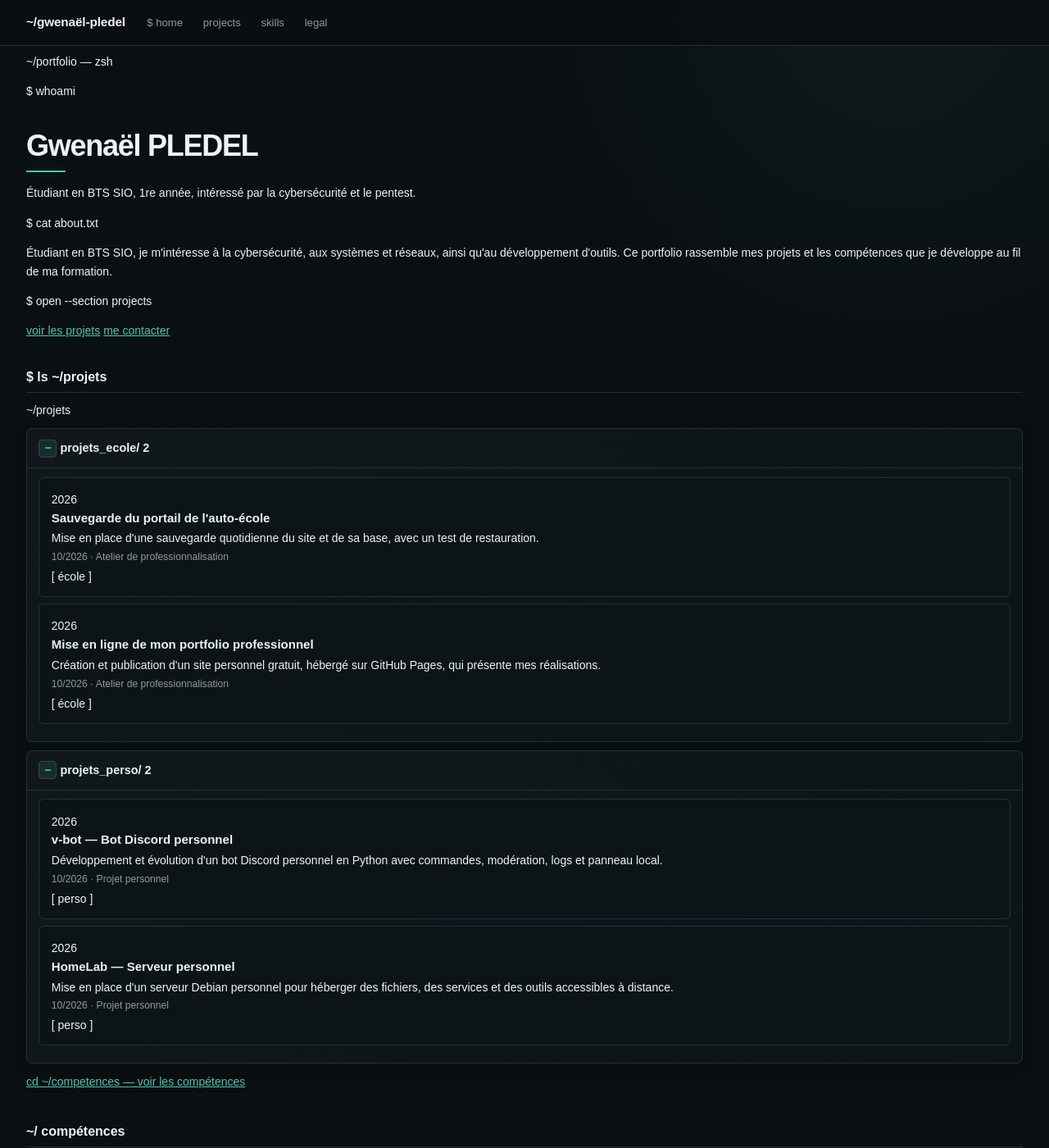
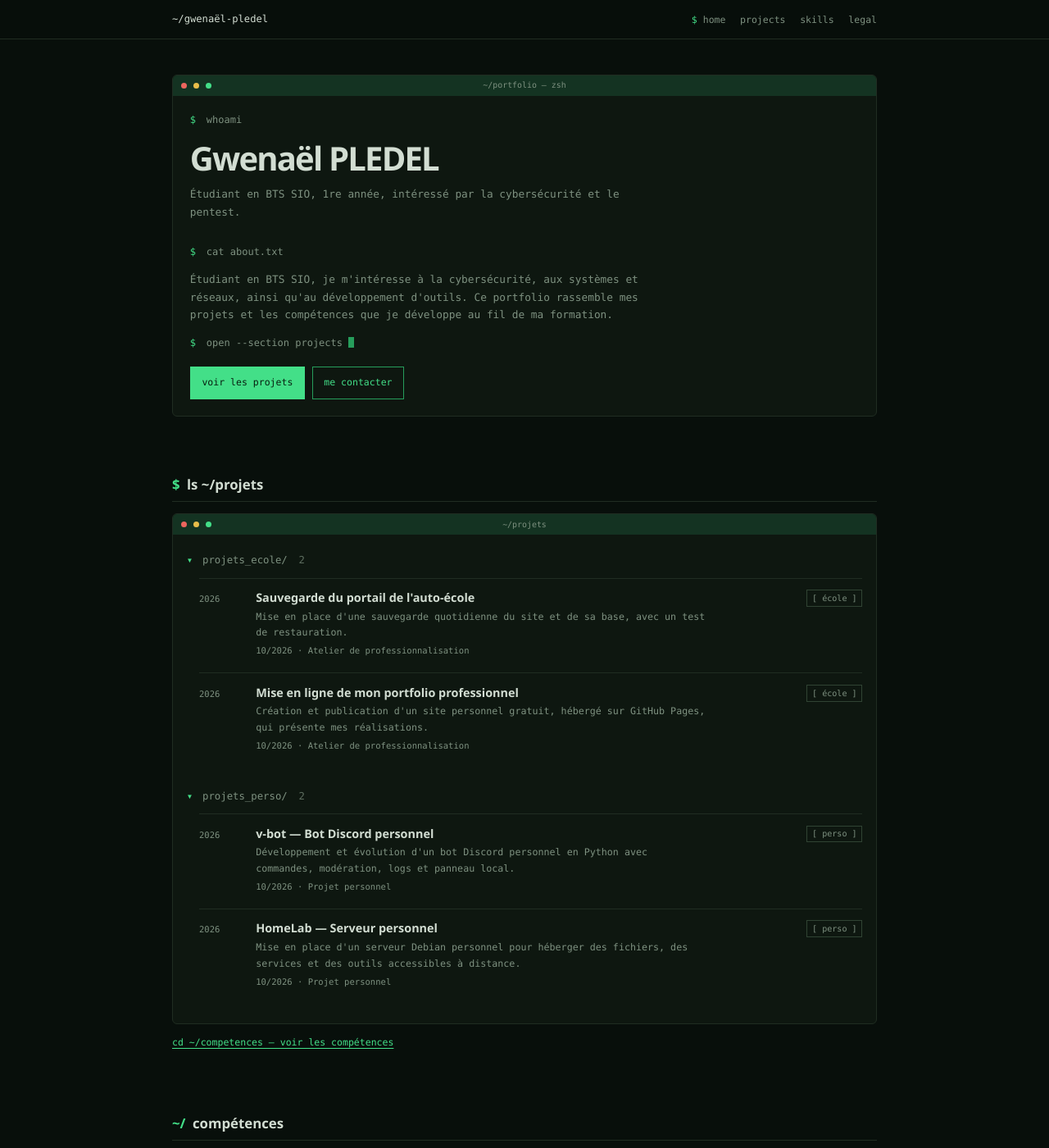
Before and after one commit to vzsca/Portfolio-Gwenael, a Jekyll site: the page built from index.html, in a window 1280 px wide and 1400 px high. Shown: the whole window at 82% size. Built offline with Jekyll 4.4.1, drawn with Linux system fonts in a browser that asks for light colours.

Commit message:
Apply terminal-inspired portfolio design

```diff
--- a/css/style.css
+++ b/css/style.css
@@ -1,430 +1,111 @@
 :root {
-  --text: #edf2f7;
-  --muted: #8d99a8;
-  --accent: #4fc4ad;
-  --accent-soft: rgba(101,214,192,.10);
-  --background: #0a0f12;
-  --surface: #10181b;
-  --surface-2: #162126;
-  --surface-3: #0d1417;
-  --border: #243238;
-  --border-light: #34474e;
-  --shadow: 0 12px 35px rgba(0,0,0,.18);
+  color-scheme: dark;
+  --bg: #080f0b;
+  --panel: #0e1710;
+  --panel-bar: #143322;
+  --text: #d2ddd2;
+  --muted: #7e9180;
+  --green: #43df88;
+  --green-dim: #269d5b;
+  --border: #202d22;
+  --border-strong: #304333;
+  --mono: Consolas, "Cascadia Code", "SFMono-Regular", Menlo, monospace;
+  --sans: "Segoe UI", system-ui, sans-serif;
 }
-
 * { box-sizing: border-box; }
-
-html {
-  scroll-behavior: smooth;
-  background: var(--background);
+html { scroll-behavior: smooth; background: var(--bg); scrollbar-color: var(--border-strong) var(--bg); }
+body { margin: 0; background: var(--bg); color: var(--text); font: 14px/1.7 var(--mono); -webkit-font-smoothing: antialiased; }
+header { min-height: 48px; padding: .55rem max(1.25rem, calc((100vw - 860px)/2)); display:flex; align-items:center; gap:2rem; border-bottom:1px solid var(--border); background:rgba(8,15,11,.96); position:sticky; top:0; z-index:10; }
+.site { margin:0; font-size:.76rem; white-space:nowrap; }
+.site a { color:var(--text); text-decoration:none; }
+.site a:hover { color:var(--green); }
+nav { margin-left:auto; }
+nav ul { list-style:none; display:flex; gap:1.1rem; padding:0; margin:0; }
+nav a { color:var(--muted); text-decoration:none; font-size:.72rem; }
+nav a:hover, nav a:focus-visible { color:var(--green); }
+.nav-prompt, .prompt, .command span:first-child { color:var(--green); }
+main { width:min(100% - 2.5rem, 860px); margin:0 auto; padding:2.5rem 0 1rem; }
+footer { border-top:1px solid var(--border); margin-top:5rem; padding:1.4rem max(1.25rem, calc((100vw - 860px)/2)) 1.8rem; display:flex; justify-content:space-between; gap:1rem; color:var(--muted); font-size:.68rem; }
+footer p { margin:0; }
+a { color:var(--green); text-underline-offset:3px; }
+a:hover { color:#8af5b5; }
+a:focus-visible, summary:focus-visible { outline:2px solid var(--green); outline-offset:3px; }
+h1, h2, h3 { font-family:var(--sans); line-height:1.35; }
+h1 { font-size:clamp(1.8rem, 4vw, 2.5rem); letter-spacing:-.045em; margin:.5rem 0 .4rem; color:var(--text); }
+h2 { font-size:1.05rem; margin:0 0 .85rem; padding-bottom:.5rem; border-bottom:1px solid var(--border); font-weight:600; }
+h3 { font-size:.9rem; margin:0 0 .25rem; }
+p { max-width:78ch; }
+.hero { margin:.2rem 0 4.5rem; }
+.terminal-window { background:var(--panel); border:1px solid var(--border); border-radius:6px; overflow:hidden; }
+.terminal-bar { height:25px; background:var(--panel-bar); display:flex; align-items:center; gap:8px; padding:0 10px; position:relative; }
+.terminal-bar > span:not(.terminal-path) { display:block; width:7px; height:7px; border-radius:50%; background:#ed655e; }
+.terminal-bar > span:nth-child(2) { background:#e8bd4a; }
+.terminal-bar > span:nth-child(3) { background:#43df88; }
+.terminal-path { position:absolute; left:50%; transform:translateX(-50%); color:var(--muted); font-size:.62rem; white-space:nowrap; }
+.terminal-body { padding:1.15rem 1.3rem 1.3rem; }
+.command { color:var(--muted); font-size:.75rem; margin:0 0 .6rem; }
+.command span:first-child { margin-right:.35rem; }
+.hero-description { color:var(--muted); font-size:.82rem; max-width:68ch; margin:.4rem 0 1.7rem; }
+.hero .terminal-body > p:not(.command) { font-size:.8rem; color:var(--muted); }
+.cursor { display:inline-block; width:7px; height:13px; background:var(--green-dim); vertical-align:-2px; animation:blink 1.1s steps(2,start) infinite; }
+.hero-actions { display:flex; flex-wrap:wrap; gap:.55rem; margin-top:1.2rem; }
+.button { display:inline-flex; align-items:center; justify-content:center; padding:.55rem .85rem; border:1px solid var(--green-dim); color:var(--green); text-decoration:none; font-size:.72rem; transition:background .15s,color .15s; }
+.button:hover { background:rgba(67,223,136,.1); color:#a2ffc5; }
+.button-primary { background:var(--green); color:#082011; border-color:var(--green); }
+.button-primary:hover { background:#72f3a5; color:#082011; }
+.page-section { margin:0 0 4.8rem; scroll-margin-top:5rem; }
+.page-section h2 .prompt { margin-right:.25rem; }
+.project-window { margin-top:.9rem; }
+.project-groups { padding:.2rem .8rem .65rem; }
+.section-repliable { margin:.45rem 0; }
+.section-repliable > summary { list-style:none; cursor:pointer; color:var(--muted); padding:.65rem .25rem; font-size:.77rem; }
+.section-repliable > summary::-webkit-details-marker { display:none; }
+.section-repliable > summary::before { content:"▸"; color:var(--green); display:inline-block; width:1.2rem; }
+.section-repliable[open] > summary::before { content:"▾"; }
+.count { color:var(--muted); opacity:.7; margin-left:.4rem; }
+.section-contenu { padding:0 .25rem .45rem 1.2rem; }
+.carte { display:grid; grid-template-columns:58px minmax(0,1fr) auto; align-items:start; gap:.7rem; padding:.85rem 0; border-top:1px solid var(--border); }
+.project-date, .meta { color:var(--muted); font-size:.66rem; margin:.2rem 0; }
+.project-info h3 a { color:var(--text); text-decoration:none; }
+.project-info h3 a:hover { color:var(--green); }
+.project-info > p:not(.meta) { color:var(--muted); font-size:.73rem; margin:.2rem 0; }
+.project-kind { border:1px solid var(--border-strong); color:var(--muted); font-size:.63rem; padding:.05rem .35rem; white-space:nowrap; }
+.command-link { display:inline-block; margin-top:.8rem; font-size:.72rem; }
+.defile { overflow-x:auto; }
+table { width:100%; border-collapse:collapse; font-size:.72rem; }
+th, td { border:1px solid var(--border); padding:.65rem .7rem; text-align:left; vertical-align:middle; }
+th { color:var(--muted); font-weight:400; }
+thead th { background:rgba(255,255,255,.012); color:var(--muted); }
+td.case { min-width:2rem; text-align:center; }
+td.case a { color:var(--green); text-decoration:none; font-weight:bold; }
+.section-intro { color:var(--muted); font-size:.78rem; margin:.6rem 0 1rem; }
+.contact-window .terminal-body { padding:1.2rem; }
+.empty-state { color:var(--muted); font-size:.75rem; }
+.legal-intro { max-width:65ch; color:var(--muted); font-size:.85rem; }
+.legal-grid { display:grid; grid-template-columns:repeat(2,minmax(0,1fr)); gap:.8rem; margin-top:1.2rem; }
+.legal-card { background:var(--panel); border:1px solid var(--border); padding:1rem; }
+.legal-card h2 { margin:.15rem 0 .7rem; font-size:.95rem; }
+.legal-card p { color:var(--muted); font-size:.8rem; }
+.legal-card strong { color:var(--text); }
+.legal-label { color:var(--green); font-size:.7rem; }
+.legal-back { margin-top:1.5rem; font-size:.8rem; }
+code, pre, kbd, samp { font-family:var(--mono); }
+code { color:#a4edbd; background:#101c13; border:1px solid var(--border); padding:.1rem .3rem; }
+pre { overflow-x:auto; padding:1rem; background:#080f0b; border:1px solid var(--border); line-height:1.6; }
+img { display:block; max-width:100%; height:auto; border:1px solid var(--border); }
+hr { border:0; border-top:1px solid var(--border); }
+@keyframes blink { to { visibility:hidden; } }
+@media (prefers-reduced-motion:reduce) { html { scroll-behavior:auto; } *,*::before,*::after { animation:none!important; transition:none!important; } }
+@media (max-width:620px) {
+  header { padding:.65rem 1rem; flex-wrap:wrap; gap:.5rem; }
+  nav { width:100%; margin:0; }
+  nav ul { justify-content:space-between; gap:.6rem; }
+  main { width:calc(100% - 1.5rem); padding-top:1.3rem; }
+  .hero { margin-bottom:3.5rem; }
+  .terminal-body { padding:1rem; }
+  .carte { grid-template-columns:44px minmax(0,1fr); gap:.45rem; }
+  .project-kind { grid-column:2; justify-self:start; }
+  footer { margin-top:3rem; flex-direction:column; padding:1.2rem .75rem; }
+  .legal-grid { grid-template-columns:1fr; }
+  .project-groups { padding:.15rem .5rem .5rem; }
 }
-
-body {
-  margin: 0;
-  color: var(--text);
-  font: 14px/1.6 Arial, Helvetica, sans-serif;
-  background:
-    radial-gradient(circle at 85% 0%, rgba(101,214,192,.055), transparent 28rem),
-    var(--background);
-}
-
-header {
-  width: 100%;
-  margin: 0;
-  padding: .7rem 2rem;
-  display: flex;
-  align-items: center;
-  gap: 1rem;
-  border-bottom: 1px solid var(--border);
-  position: sticky;
-  top: 0;
-  z-index: 10;
-  background: rgba(10,15,18,.90);
-  backdrop-filter: blur(12px);
-}
-
-.site {
-  margin: 0;
-  font-weight: 700;
-  font-size: .96rem;
-  letter-spacing: -.01em;
-  white-space: nowrap;
-}
-
-.site a {
-  color: var(--text);
-  text-decoration: none;
-}
-
-.site a:hover { color: var(--accent); }
-
-nav { margin-left: 0; }
-
-nav ul {
-  list-style: none;
-  padding: 0;
-  margin: 0;
-  display: flex;
-  gap: .25rem;
-}
-
-nav a {
-  display: block;
-  padding: .36rem .65rem;
-  border-radius: 5px;
-  color: var(--muted);
-  text-decoration: none;
-  font-size: .82rem;
-  transition: color .15s ease, background .15s ease, transform .15s ease;
-}
-
-nav a:hover,
-nav a:focus {
-  color: var(--text);
-  background: var(--accent-soft);
-  transform: translateY(-1px);
-}
-
-nav a:focus-visible,
-a:focus-visible {
-  outline: 2px solid var(--accent);
-  outline-offset: 2px;
-}
-
-main, footer {
-  width: 100%;
-  margin: 0;
-  padding-left: 2rem;
-  padding-right: 2rem;
-}
-
-main {
-  padding-top: .5rem;
-  animation: pageIn .3s ease both;
-}
-
-h1, h2, h3 { line-height: 1.25; }
-
-h1 {
-  font-size: clamp(1.75rem, 3vw, 2.25rem);
-  letter-spacing: -.035em;
-  margin: 2rem 0 .4rem;
-}
-
-h1::after {
-  content: "";
-  display: block;
-  width: 3rem;
-  height: 2px;
-  margin-top: .55rem;
-  background: var(--accent);
-  box-shadow: 0 0 14px rgba(101,214,192,.28);
-}
-
-h2 {
-  font-size: 1rem;
-  font-weight: 700;
-  margin: 2rem 0 .65rem;
-  padding: .5rem 0;
-  border-bottom: 1px solid var(--border);
-  scroll-margin-top: 4.5rem;
-}
-
-h3 {
-  font-size: .94rem;
-  margin: 0 0 .25rem;
-}
-
-#projets > h2 { margin-top: 1.7rem; }
-
-.comp-liste {
-  color: var(--muted);
-  font-size: .82rem;
-  margin: 0 0 1rem;
-}
-
-.comp {
-  display: inline-block;
-  margin: .15rem .25rem .15rem 0;
-  padding: .2rem .45rem;
-  border: 1px solid var(--border);
-  border-radius: 4px;
-  color: var(--accent-strong, var(--accent));
-  background: var(--accent-soft);
-  font-size: .74rem;
-}
-
-a {
-  color: var(--accent);
-  transition: color .15s ease;
-}
-
-.sous-titre {
-  color: var(--muted);
-  font-size: .9rem;
-  margin: 0 0 1.5rem;
-}
-
-.meta {
-  color: var(--muted);
-  font-size: .76rem;
-}
-
-.legal-intro {
-  max-width: 52rem;
-  color: var(--muted);
-  margin: 0 0 1.5rem;
-  font-size: .9rem;
-}
-
-.legal-grid {
-  display: grid;
-  grid-template-columns: repeat(2, minmax(0, 1fr));
-  gap: .8rem;
-  margin-top: 1rem;
-}
-
-.legal-card {
-  position: relative;
-  background: linear-gradient(135deg, var(--surface), var(--surface-3));
-  border: 1px solid var(--border);
-  border-radius: 8px;
-  padding: 1rem 1.1rem 1.05rem;
-  box-shadow: 0 5px 18px rgba(0,0,0,.10);
-  transition: border-color .15s ease, transform .15s ease;
-}
-
-.legal-card:hover {
-  border-color: var(--border-light);
-  transform: translateY(-2px);
-}
-
-.legal-card h2 {
-  margin: .15rem 0 .7rem;
-  padding: 0 0 .55rem;
-  border-bottom: 1px solid var(--border);
-  font-size: 1rem;
-}
-
-.legal-card p {
-  margin: .45rem 0;
-  color: var(--muted);
-}
-
-.legal-card strong {
-  color: var(--text);
-}
-
-.legal-label {
-  display: inline-block;
-  color: var(--accent);
-  font: 700 .68rem/1 Arial, Helvetica, sans-serif;
-  letter-spacing: .08em;
-  margin-bottom: .2rem;
-}
-
-.legal-back {
-  margin-top: 1.5rem;
-  font-size: .82rem;
-}
-
-.section-repliable {
-  background: linear-gradient(135deg, var(--surface), var(--surface-3));
-  border: 1px solid var(--border);
-  border-radius: 7px;
-  margin: .65rem 0;
-  overflow: hidden;
-  box-shadow: 0 5px 18px rgba(0,0,0,.10);
-  transition: border-color .15s ease, box-shadow .15s ease;
-}
-
-.section-repliable:hover { border-color: var(--border-light); }
-
-.section-repliable > summary {
-  cursor: pointer;
-  list-style: none;
-  padding: .75rem .9rem;
-  font-weight: 700;
-  font-size: .9rem;
-  user-select: none;
-}
-
-.section-repliable > summary::-webkit-details-marker { display: none; }
-
-.section-repliable > summary::before {
-  content: "+";
-  display: inline-flex;
-  align-items: center;
-  justify-content: center;
-  width: 1.25rem;
-  height: 1.25rem;
-  margin-right: .25rem;
-  border: 1px solid var(--border-light);
-  border-radius: 4px;
-  color: var(--accent);
-  background: var(--accent-soft);
-}
-
-.section-repliable[open] > summary::before { content: "−"; }
-
-.section-contenu {
-  padding: .05rem .9rem .8rem;
-  border-top: 1px solid var(--border);
-}
-
-.section-contenu > :first-child { margin-top: .6rem; }
-
-.carte {
-  position: relative;
-  background: var(--surface-3);
-  border: 1px solid var(--border);
-  border-radius: 6px;
-  padding: .8rem .9rem;
-  margin: .5rem 0;
-  transition: border-color .15s ease, transform .15s ease, background .15s ease;
-}
-
-.carte:hover {
-  border-color: var(--border-light);
-  background: #111923;
-  transform: translateX(2px);
-}
-
-.carte h3 a {
-  color: var(--text);
-  text-decoration: none;
-}
-
-.carte h3 a:hover { color: var(--accent); }
-
-.carte p { margin: .15rem 0; }
-
-.defile {
-  overflow-x: auto;
-  border: 1px solid var(--border);
-  border-radius: 7px;
-  box-shadow: var(--shadow);
-}
-
-table {
-  border-collapse: collapse;
-  width: 100%;
-  min-width: 31rem;
-  background: var(--surface);
-  font-size: .78rem;
-}
-
-th, td {
-  border-bottom: 1px solid var(--border);
-  border-right: 1px solid var(--border);
-  padding: .48rem .55rem;
-  text-align: left;
-  vertical-align: middle;
-}
-
-tr > *:last-child { border-right: 0; }
-
-tbody tr:last-child td { border-bottom: 0; }
-
-thead th {
-  background: var(--surface-2);
-  font-weight: 700;
-  color: var(--text);
-  white-space: nowrap;
-}
-
-thead tr:first-child th { border-bottom: 1px solid var(--border-light); }
-
-tbody tr:nth-child(even) { background: rgba(255,255,255,.012); }
-
-tbody tr:hover { background: var(--accent-soft); }
-
-td.case {
-  width: 2rem;
-  min-width: 2rem;
-  text-align: center;
-  font-weight: 700;
-}
-
-td.case a {
-  display: inline-flex;
-  align-items: center;
-  justify-content: center;
-  width: 1.3rem;
-  height: 1.3rem;
-  border-radius: 4px;
-  background: var(--accent-soft);
-  color: var(--accent);
-  text-decoration: none;
-}
-
-img {
-  display: block;
-  max-width: 70%;
-  max-height: 520px;
-  height: auto;
-  margin: .7rem 0;
-  border: 1px solid var(--border);
-  border-radius: 6px;
-  box-shadow: var(--shadow);
-}
-
-code {
-  color: #bdd5ee;
-  background: #151d27;
-  border: 1px solid var(--border);
-  padding: .08rem .25rem;
-  border-radius: 3px;
-}
-
-footer {
-  margin-top: 3rem;
-  padding-top: 1rem;
-  padding-bottom: 1.5rem;
-  color: var(--muted);
-  font-size: .75rem;
-  border-top: 1px solid var(--border);
-}
-
-@keyframes pageIn {
-  from { opacity: 0; transform: translateY(4px); }
-  to { opacity: 1; transform: translateY(0); }
-}
-
-@media (prefers-reduced-motion: reduce) {
-  html { scroll-behavior: auto; }
-  *, *::before, *::after {
-    animation: none !important;
-    transition: none !important;
-  }
-}
-
-@media (max-width: 700px) {
-  header {
-    padding: .65rem 1rem;
-    align-items: flex-start;
-    flex-direction: column;
-    gap: .35rem;
-  }
-
-  main, footer {
-    padding-left: 1rem;
-    padding-right: 1rem;
-  }
-
-  nav {
-    width: 100%;
-    margin-left: 0;
-  }
-
-  nav ul { flex-wrap: wrap; }
-
-  .legal-grid {
-    grid-template-columns: 1fr;
-  }
-
-  img {
-    max-width: 100%;
-    max-height: none;
-  }
-}
```
